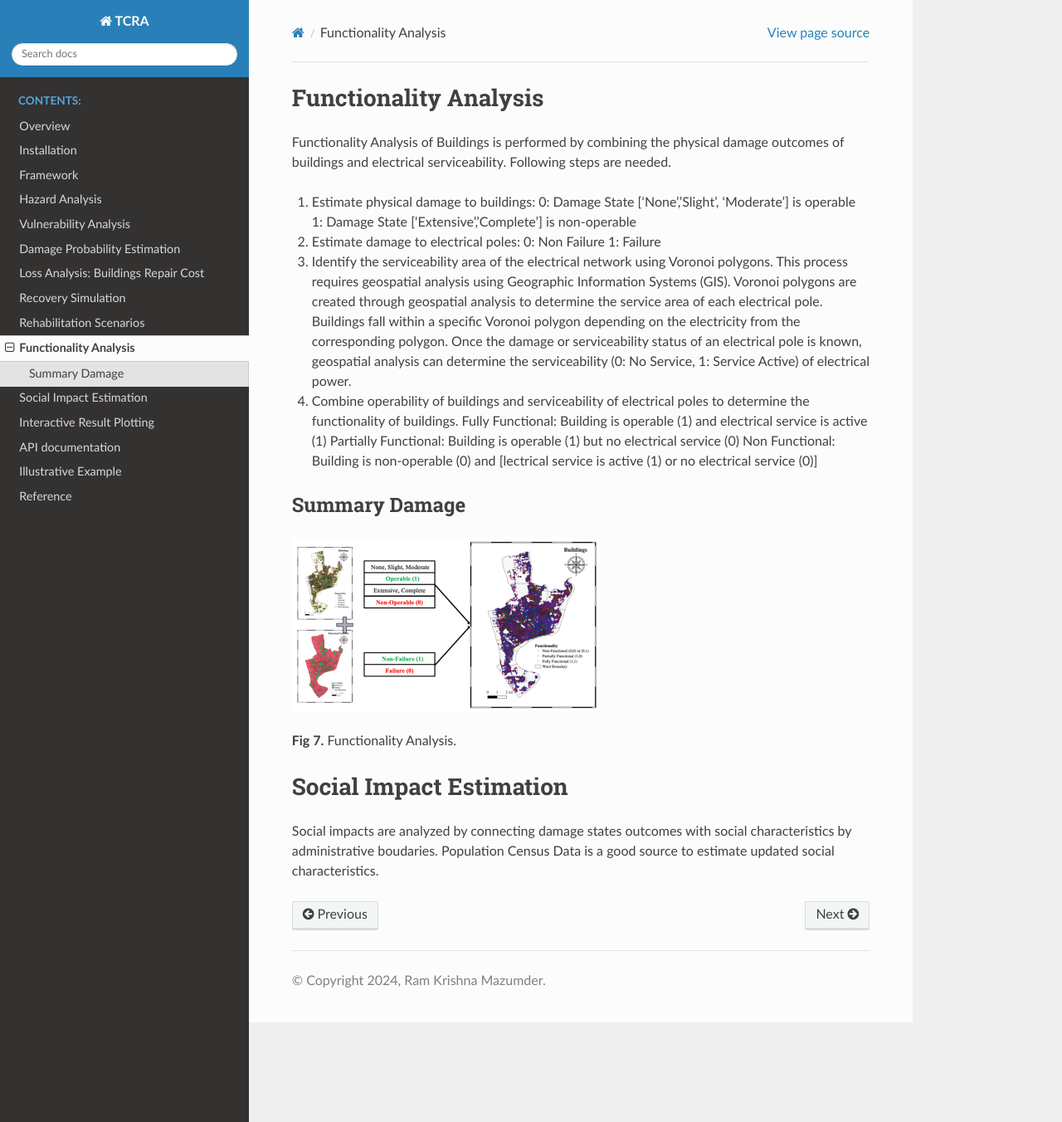
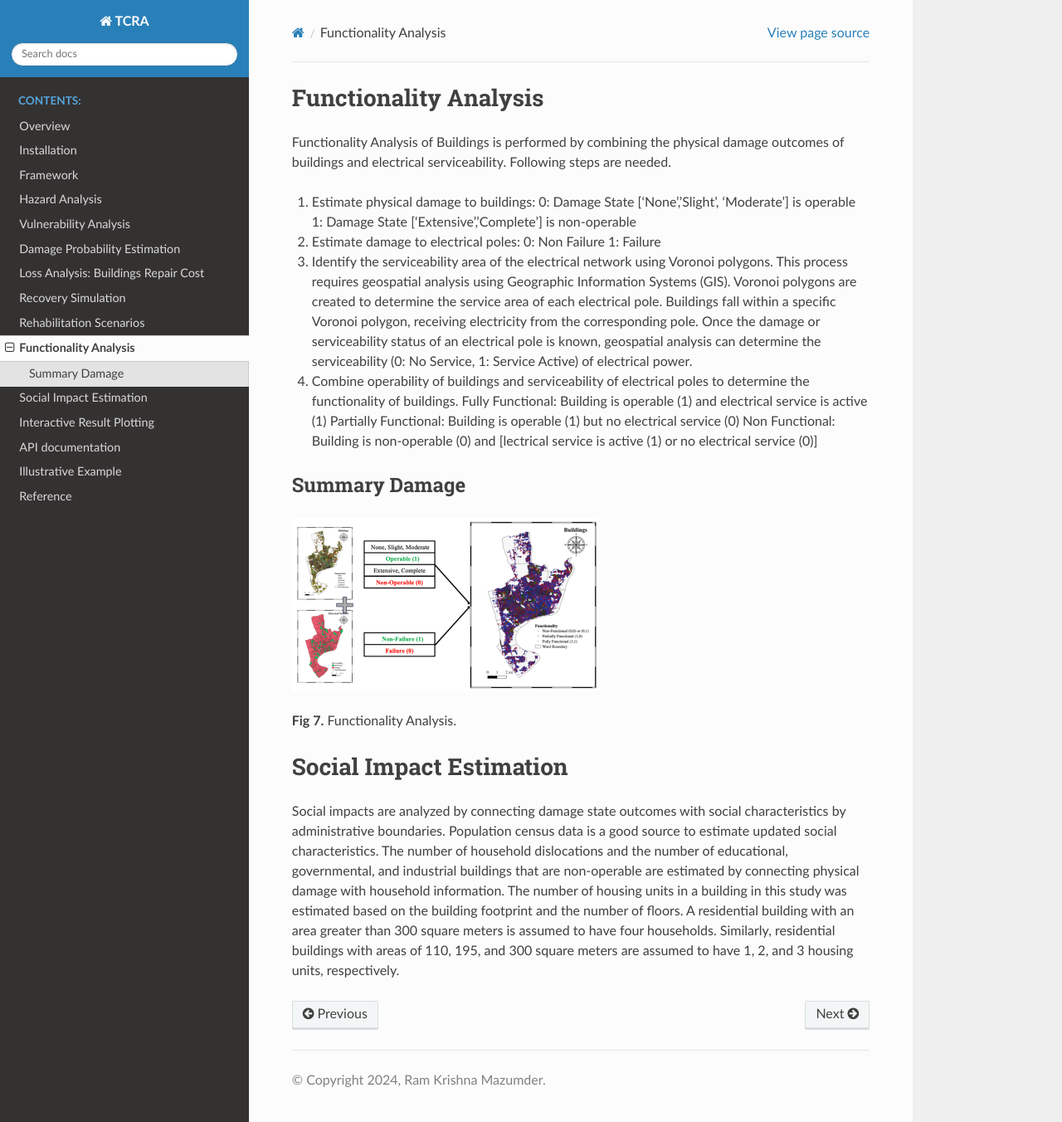
Before and after one commit to rxm562/TCRA, a Sphinx documentation site: the page built from docs/source/functionality.rst, in a window 1280 px wide and 1352 px high. Shown: the whole window at 83% size. Built offline with Sphinx 7.4.7 and the Read the Docs theme 2.0.0, drawn with Linux system fonts in a browser that asks for light colours.

Commit message:
Update functionality.rst

```diff
--- a/docs/source/functionality.rst
+++ b/docs/source/functionality.rst
@@ -10,7 +10,8 @@ Functionality Analysis of Buildings is performed by combining the physical damag
 2. Estimate damage to electrical poles:
    0: Non Failure
    1: Failure
-3. Identify the serviceability area of the electrical network using Voronoi polygons. This process requires geospatial analysis using Geographic Information Systems (GIS). Voronoi polygons are created through geospatial analysis to determine the service area of each electrical pole. Buildings fall within a specific Voronoi polygon depending on the electricity from the corresponding polygon. Once the damage or serviceability status of an electrical pole is known, geospatial analysis can determine the serviceability (0: No Service, 1: Service Active) of electrical power.
+3. Identify the serviceability area of the electrical network using Voronoi polygons. This process requires geospatial analysis using Geographic Information Systems (GIS). Voronoi polygons are created to determine the service area of each electrical pole. Buildings fall within a specific Voronoi polygon, receiving electricity from the corresponding pole. Once the damage or serviceability status of an electrical pole is known, geospatial analysis can determine the serviceability (0: No Service, 1: Service Active) of electrical power.
+
 4. Combine operability of buildings and serviceability of electrical poles to determine the functionality of buildings.
    Fully Functional: Building is operable (1) and electrical service is active (1)
    Partially Functional: Building is operable (1) but no electrical service (0)
@@ -29,4 +30,4 @@ Summary Damage
 Social Impact Estimation
 ===============
 
-Social impacts are analyzed by connecting damage states outcomes with social characteristics by administrative boudaries. Population Census Data is a good source to estimate updated social characteristics.
+Social impacts are analyzed by connecting damage state outcomes with social characteristics by administrative boundaries. Population census data is a good source to estimate updated social characteristics. The number of household dislocations and the number of educational, governmental, and industrial buildings that are non-operable are estimated by connecting physical damage with household information. The number of housing units in a building in this study was estimated based on the building footprint and the number of floors. A residential building with an area greater than 300 square meters is assumed to have four households. Similarly, residential buildings with areas of 110, 195, and 300 square meters are assumed to have 1, 2, and 3 housing units, respectively.
```
